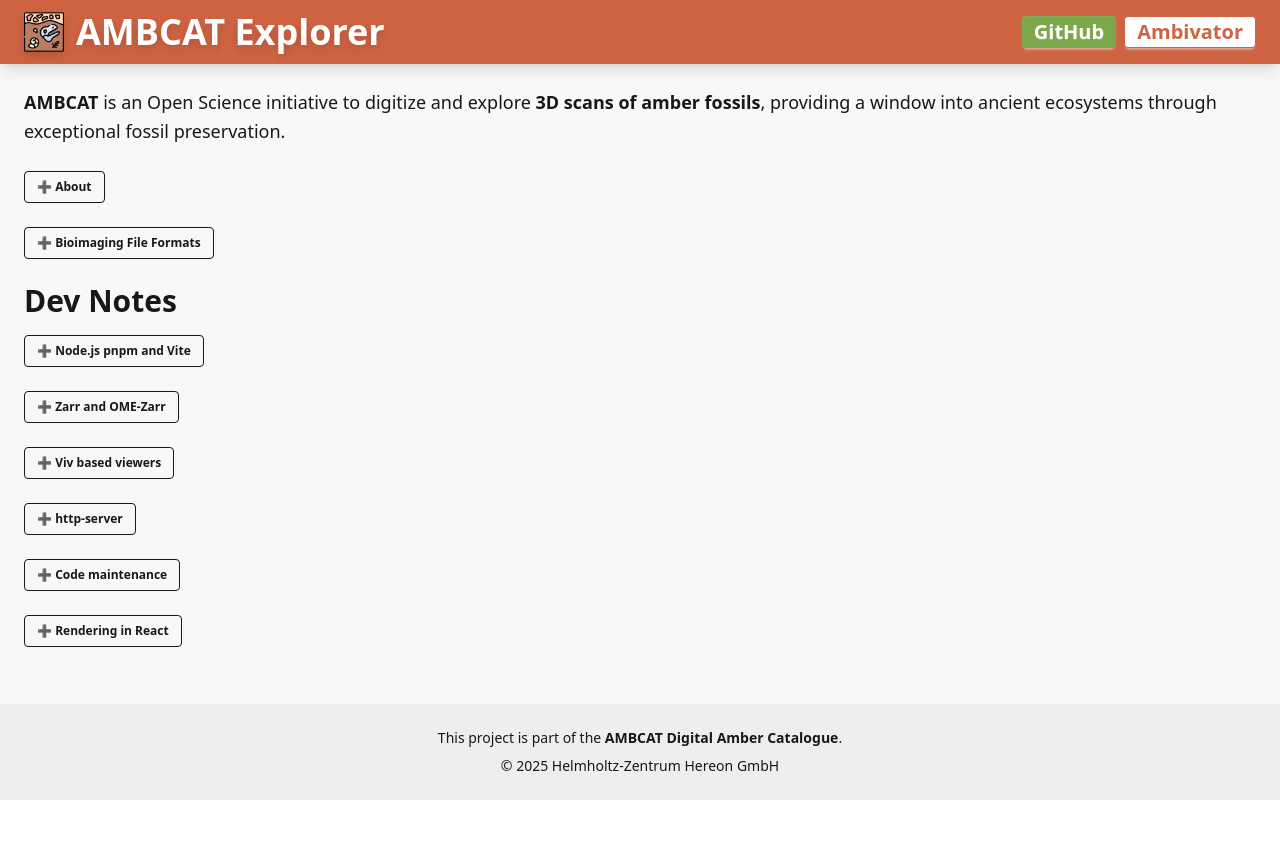
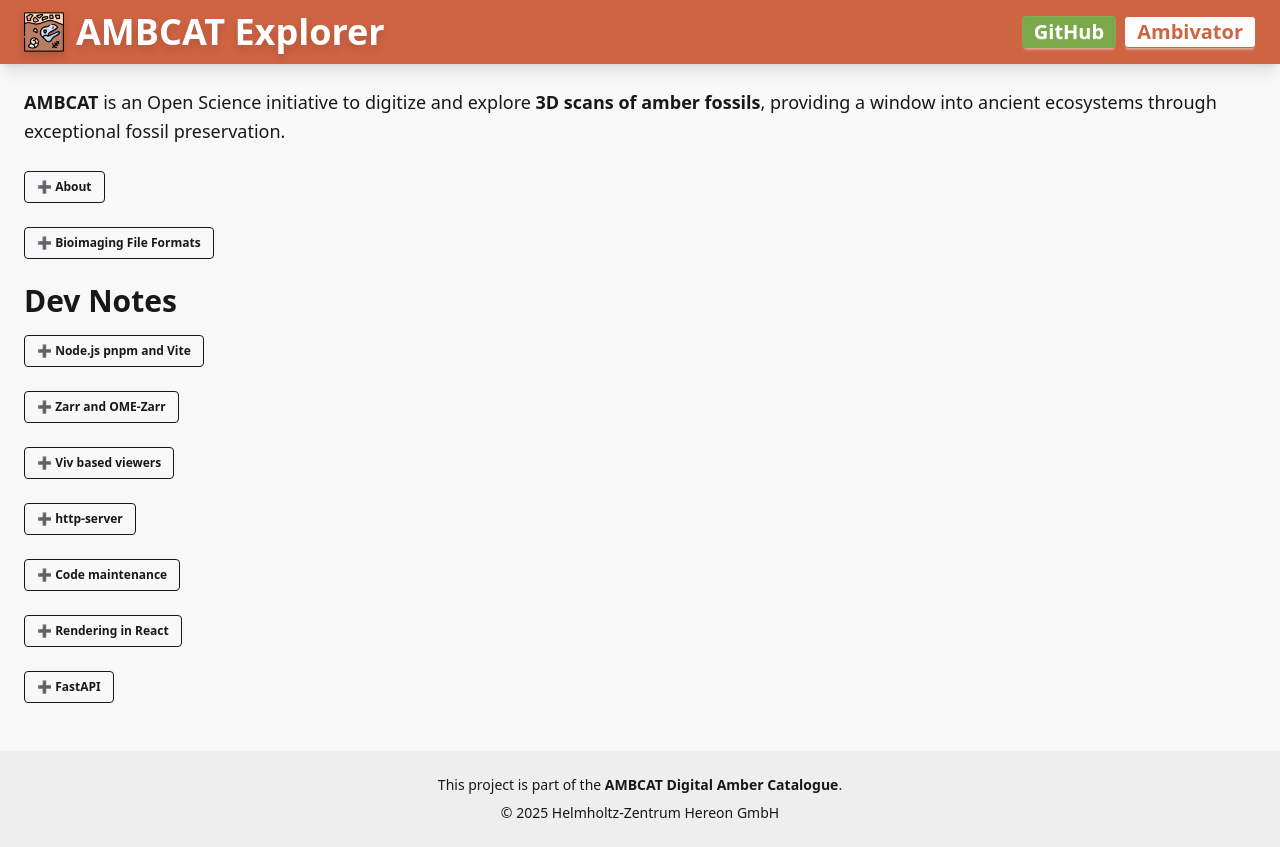
Before and after one commit to hereon-GEMS/ambcat-explorer, a React (Vite) app: page / in a window 1280 px wide. Before the commit the page ends 800 px from the top, so only its background shows below. Built offline with nearby package versions, Linux system fonts and the light colour scheme.

Commit message:
FastAPI developer

```diff
--- a/src/App.tsx
+++ b/src/App.tsx
@@ -89,6 +89,9 @@ const App: React.FC = () => {
         <Collapsible title="Rendering in React" defaultOpen={false}>
             <PostViewer path="/ambcat-explorer/posts/tooling_reactive_rendering.md" />
         </Collapsible>
+        <Collapsible title="FastAPI" defaultOpen={false}>
+            <PostViewer path="/ambcat-explorer/posts/file_system_api.md" />
+        </Collapsible>
       </main>
 
       {/* Footer */}
```
